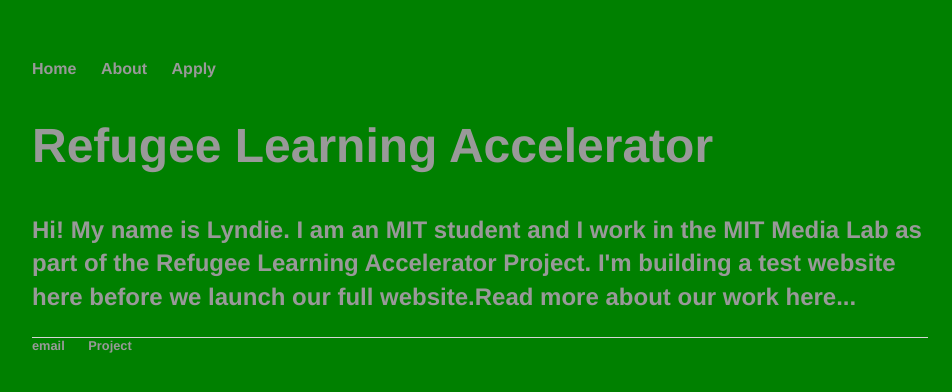
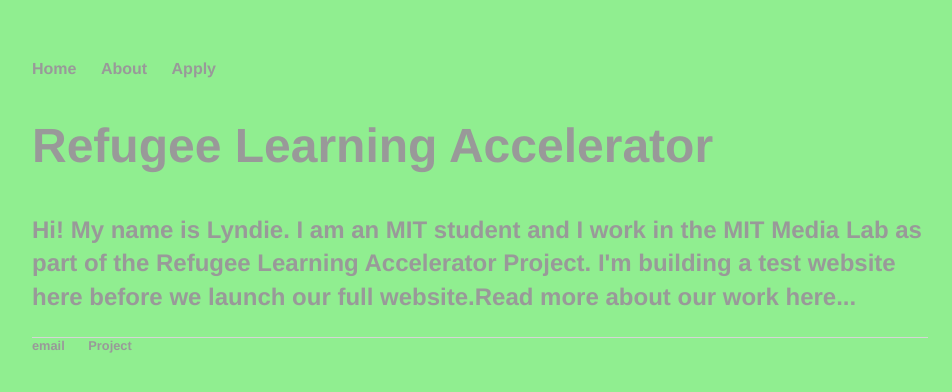
Before and after one commit to Refugee-Learning-Accelerator/Refugee-Learning-Accelerator.github.io, a Jekyll site: the page built from index.html, in a window 1280 px wide. Shown: the top 392 px of the page, without its empty margins (160-1112 px from the left). Built offline with Jekyll 4.4.1, drawn with Linux system fonts in a browser that asks for light colours.

Commit message:
Update index.html

```diff
--- a/index.html
+++ b/index.html
@@ -2,7 +2,7 @@
 layout: default
 title: Refugee Learning Accelerator -MIT Media Lab
 ---
-<body style="background-color:green;">
+<body style="background-color:lightgreen;">
 <div class="blurb">
 	<h1>Refugee Learning Accelerator</h1>
 	<p>Hi! My name is Lyndie. I am an MIT student and I work in the MIT Media Lab as part of the Refugee Learning Accelerator Project. I'm building a test website here before we launch our full website.<a href="https://www.media.mit.edu/projects/refugee-learning-accelerator/overview/">Read more about our work here...</a></p>
```
